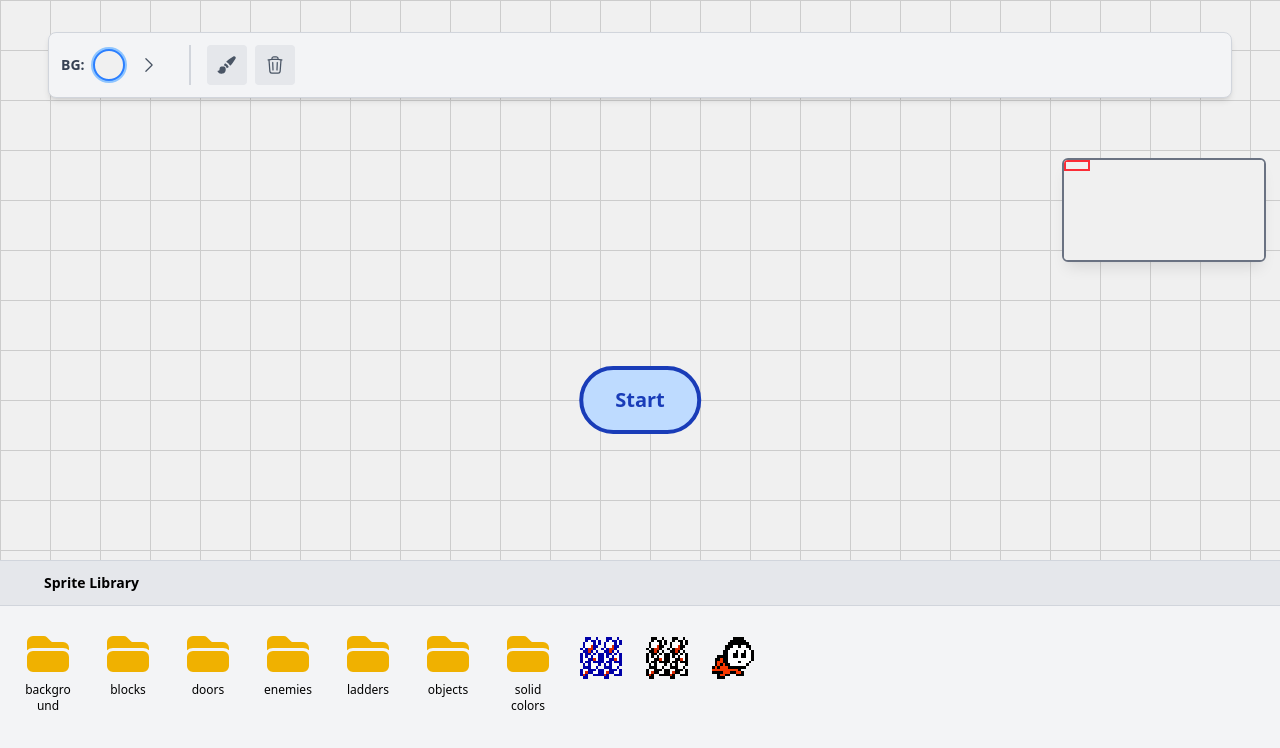
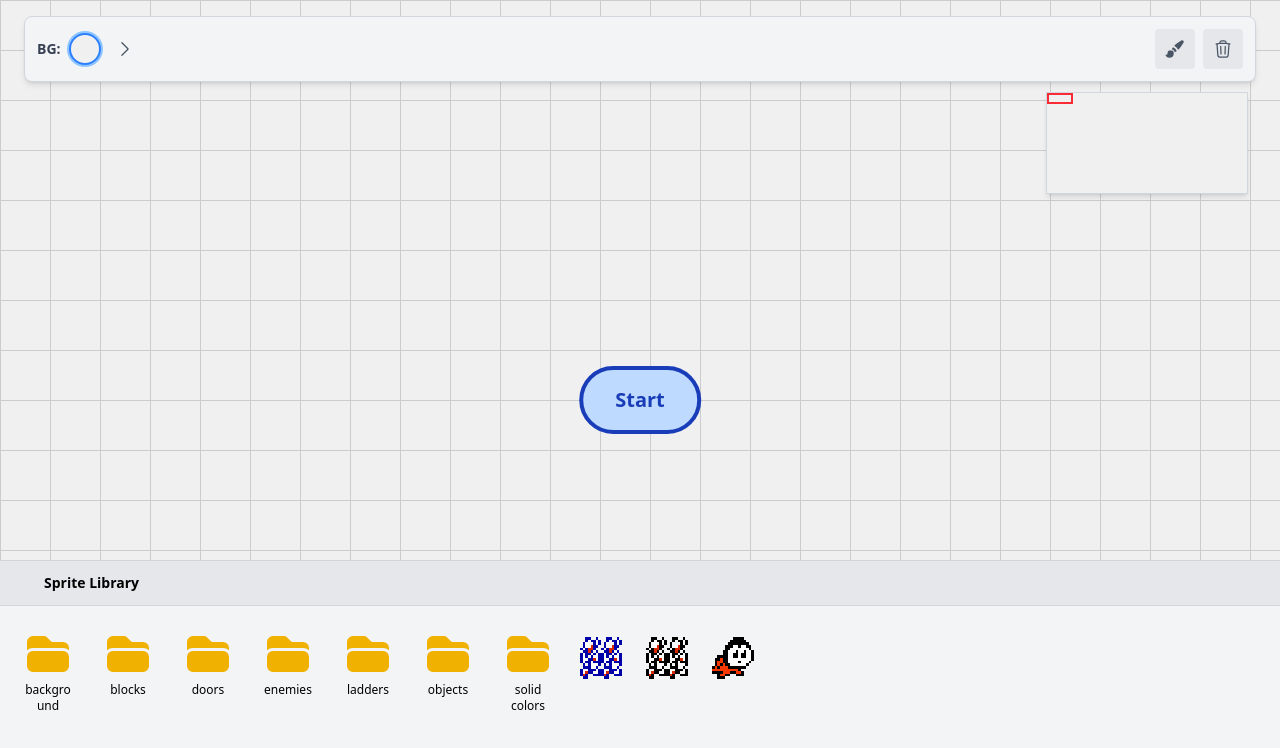
Before and after one commit to yaelalary/smb2_editor, a Vue app: page / in a window 1280 px wide. Shown: the top 748 px of the page. Built offline with nearby package versions, Linux system fonts and the light colour scheme; what vue-grid-layout-v3 would draw is missing.

Commit message:
Minor UI tweaks

```diff
--- a/src/App.vue
+++ b/src/App.vue
@@ -6,7 +6,7 @@
     </div>
   </div>
   <div
-    class="h-fit fixed left-12 right-12 top-8 bg-gray-100 z-[9999] border border-gray-300 rounded-lg shadow-md p-3 overflow-hidden">
+    class="h-fit fixed left-6 right-6 top-4 bg-gray-100 z-[9999] border border-gray-300 rounded-lg shadow-md p-3 overflow-hidden">
     <div class="flex items-center gap-2">
       <span class="font-semibold text-gray-700 text-sm">BG:</span>
       <div :style="{ backgroundColor: backgroundColor }"
@@ -30,7 +30,7 @@
           </div>
         </div>
       </Transition>
-      <div class="ml-4 flex items-center gap-2 border-l-2 border-gray-300 pl-4">
+      <div class="ml-auto flex items-center gap-2 pl-4">
         <button @click="brushMode = !brushMode; if (brushMode) eraserMode = false" :class="[
           'w-10 h-10 flex items-center justify-center rounded transition-all',
           brushMode ? 'bg-blue-500 text-white hover:bg-blue-600' : 'bg-gray-200 text-gray-600 hover:bg-gray-300'
@@ -49,9 +49,9 @@
     </div>
   </div>
   <!-- Mini-Map: 1/50 scale of 10000x5000 grid = 200x100px -->
-  <div class="fixed top-40 right-4 bg-white outline-2 outline-gray-500 rounded overflow-hidden shadow-lg z-[9998]"
-    style="width: 200px; height: 100px; image-rendering: pixelated;">
-    <div class="relative w-full h-full" :style="{ backgroundColor: backgroundColor }">
+  <div class="fixed top-23 right-8 bg-white border border-gray-300 shadow-md z-[9998]"
+    style="width: 202px; height: 102px; image-rendering: pixelated;">
+    <div class="relative w-full h-full overflow-hidden" :style="{ backgroundColor: backgroundColor }">
       <!-- Miniaturized sprites -->
       <div v-for="item in layout" :key="item.i" :style="{
         left: (item.x * 50 / 50) + 'px',
@@ -78,11 +78,11 @@
     <div class="grid-container relative" @drop="onDrop" @dragover.prevent @mousedown="onGridMouseDown">
       <div v-if="dropIndicator.visible"
         :style="{ left: dropIndicator.x * 50 + 'px', top: dropIndicator.y * 50 + 'px', width: dropIndicator.w * 50 + 'px', height: dropIndicator.h * 50 + 'px' }"
-        class="absolute border-2 border-blue-500 bg-blue-200 bg-opacity-30 pointer-events-none z-[9998]">
+        class="absolute border-2 border-blue-500 bg-blue-200 bg-opacity-30 pointer-events-none z-[9997]">
       </div>
       <div v-if="brushIndicator.visible && brushIndicator.sprite && sprites[brushIndicator.sprite]"
         :style="{ left: brushIndicator.x * 50 + 'px', top: brushIndicator.y * 50 + 'px', width: sprites[brushIndicator.sprite].w * 50 + 'px', height: sprites[brushIndicator.sprite].h * 50 + 'px' }"
-        class="absolute pointer-events-none z-[9998] opacity-30">
+        class="absolute pointer-events-none z-[9997] opacity-30">
         <img :src="sprites[brushIndicator.sprite].src" class="sprite-img" />
       </div>
       <div v-for="item in layout" :key="item.i"
```
